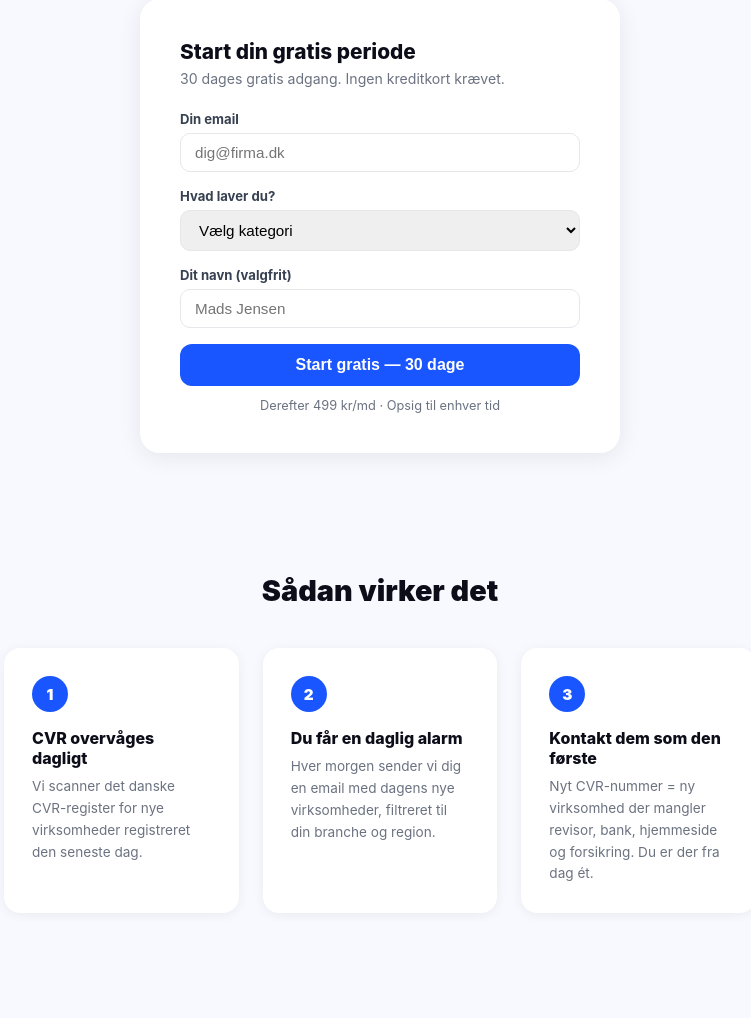
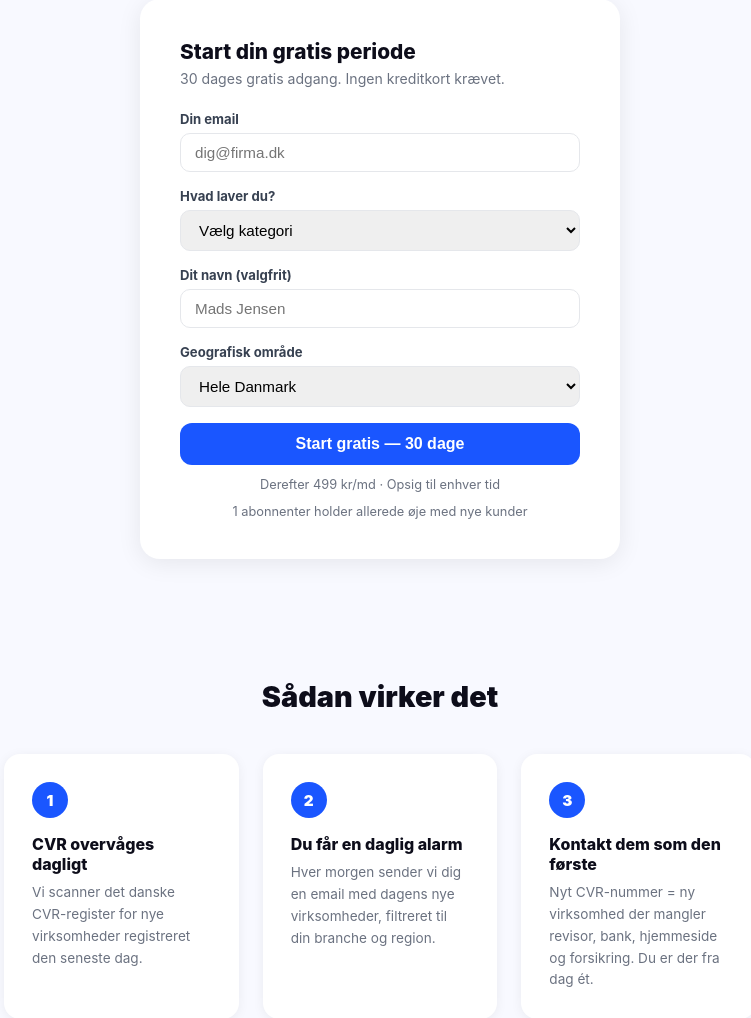
Before and after one commit to Valdemarr/buka-platform, a Flask app: page / in a window 1280 px wide. Shown: the part 560-1578 px from the top of the page, without its empty margins (260-1011 px from the left). Run offline with Flask 3, Linux system fonts and the light colour scheme; tables that the repository leaves empty hold one stand-in row (values such as "Sample post").

Commit message:
Add city dropdown and subscriber count to landing page

```diff
--- a/templates/index.html
+++ b/templates/index.html
@@ -104,9 +104,26 @@ body{font-family:-apple-system,BlinkMacSystemFont,"Segoe UI",sans-serif;backgrou
       <label>Dit navn (valgfrit)</label>
       <input type="text" name="name" placeholder="Mads Jensen">
     </div>
+    <div class="form-group">
+      <label>Geografisk område</label>
+      <select name="city">
+        <option value="Hele Danmark">Hele Danmark</option>
+        <option value="Storkøbenhavn">Storkøbenhavn</option>
+        <option value="Aarhus">Aarhus</option>
+        <option value="Odense">Odense</option>
+        <option value="Aalborg">Aalborg</option>
+        <option value="Sjælland">Sjælland (ekskl. Kbh)</option>
+        <option value="Jylland">Jylland (ekskl. Aarhus/Aalborg)</option>
+      </select>
+    </div>
     <button type="submit" class="btn">Start gratis — 30 dage</button>
   </form>
   <p class="trial">Derefter 499 kr/md · Opsig til enhver tid</p>
+  {% if subscriber_count and subscriber_count > 0 %}
+  <p style="text-align:center;font-size:0.8rem;color:#6b7280;margin-top:12px;">
+    {{ subscriber_count }} abonnenter holder allerede øje med nye kunder
+  </p>
+  {% endif %}
   {% endif %}
 </div>
 
```
